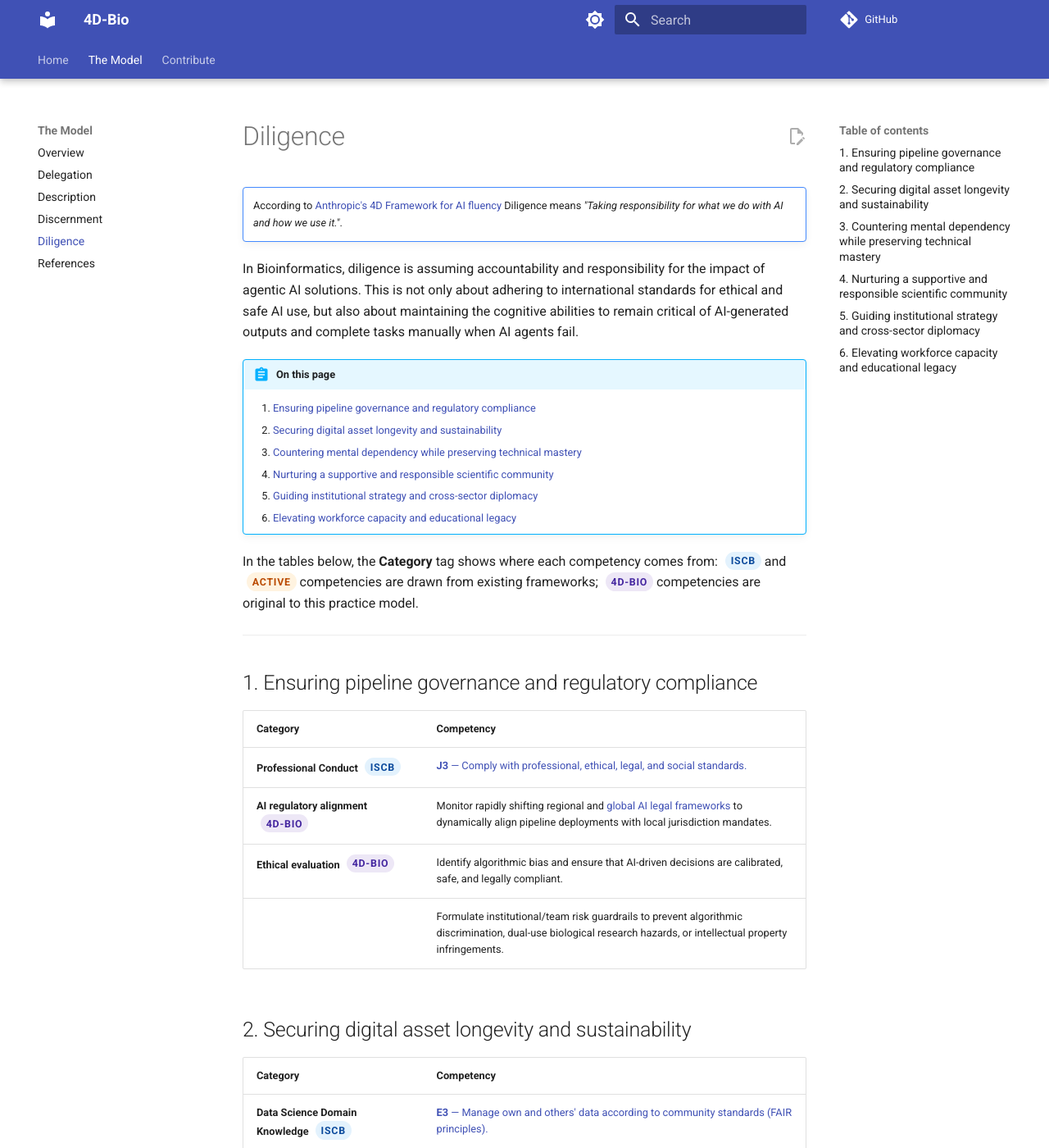
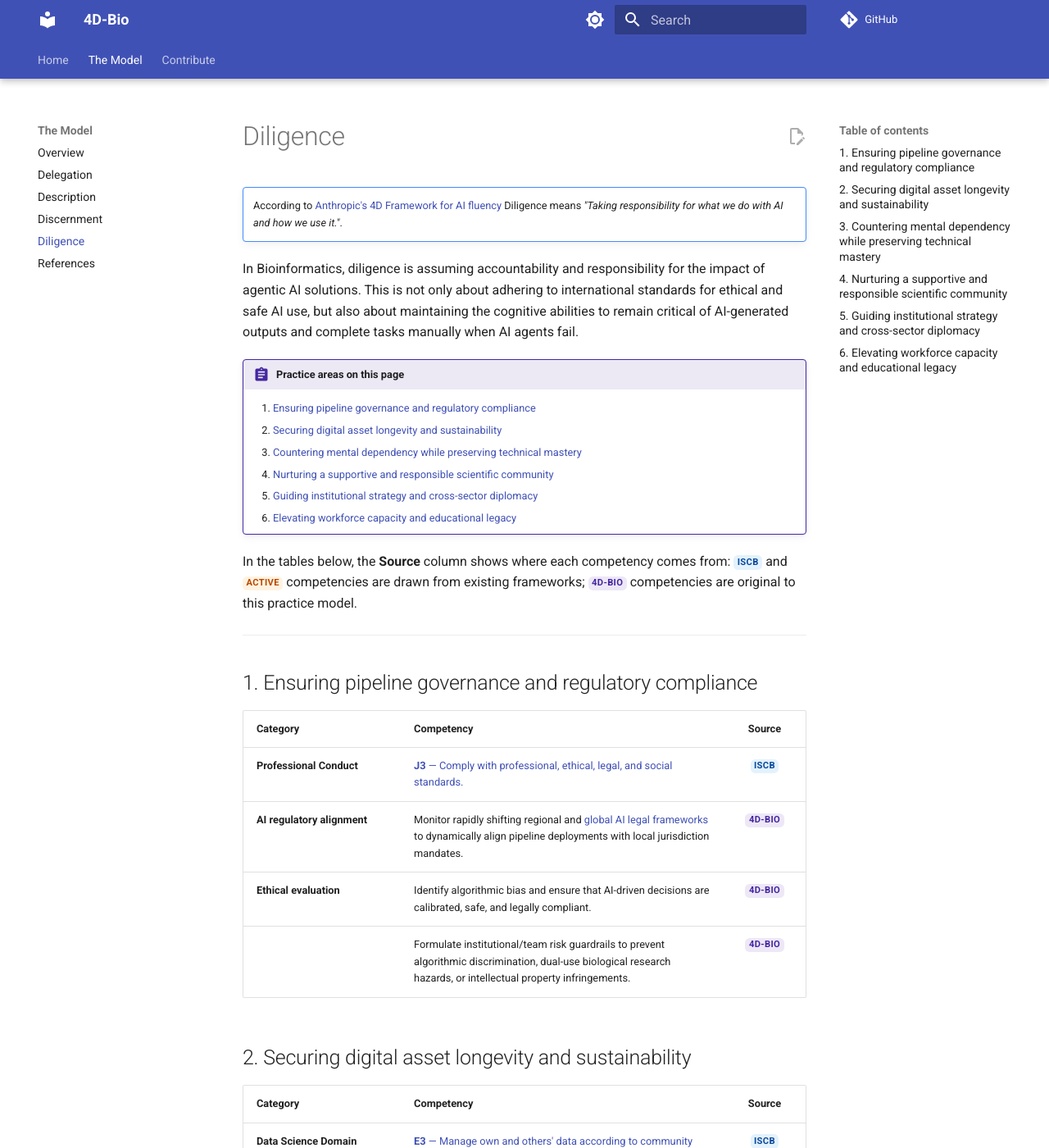
Before and after one commit to larisa-msoto/ai-bioinformatics-practice-model, an MkDocs documentation site: the page built from docs/diligence.md, in a window 1280 px wide and 1400 px high. Shown: the whole window at 82% size. Built offline with MkDocs 1.6.1 and Material for MkDocs 9.7.7, drawn with Linux system fonts in a browser that asks for light colours; comment, search, counter and statistics services are not loaded; some of the changed text lies outside the part shown.

Commit message:
Move source tags to a dedicated Source column; shrink pills; recolour box
- Add a third "Source" column to every practice-area table and move the
  origin pill into it; the Category column is now just the group name
- For ISCB competencies the Source pill is now a link to the same ISCB
  entry as the competency
- Shrink the pills (smaller font, tighter padding) so they read as a quiet
  annotation rather than competing with the row text
- Rename the contents box to "Practice areas on this page" and recolour it
  (border, title tint, icon) to match the 4D-Bio violet tag, incl. dark mode
- Update the intro legend line and the Overview page to describe the Source
  column instead of a category tag

Co-Authored-By: Claude Sonnet 5 <noreply@anthropic.com>

```diff
--- a/docs/diligence.md
+++ b/docs/diligence.md
@@ -5,7 +5,7 @@
 
 In Bioinformatics, diligence is assuming accountability and responsibility for the impact of agentic AI solutions. This is not only about adhering to international standards for ethical and safe AI use, but also about maintaining the cognitive abilities to remain critical of AI-generated outputs and complete tasks manually when AI agents fail.
 
-!!! abstract "On this page"
+!!! abstract "Practice areas on this page"
     1. [Ensuring pipeline governance and regulatory compliance](#1-ensuring-pipeline-governance-and-regulatory-compliance)
     2. [Securing digital asset longevity and sustainability](#2-securing-digital-asset-longevity-and-sustainability)
     3. [Countering mental dependency while preserving technical mastery](#3-countering-mental-dependency-while-preserving-technical-mastery)
@@ -13,7 +13,7 @@ In Bioinformatics, diligence is assuming accountability and responsibility for t
     5. [Guiding institutional strategy and cross-sector diplomacy](#5-guiding-institutional-strategy-and-cross-sector-diplomacy)
     6. [Elevating workforce capacity and educational legacy](#6-elevating-workforce-capacity-and-educational-legacy)
 
-In the tables below, the **Category** tag shows where each competency comes from:
+In the tables below, the **Source** column shows where each competency comes from:
 <span class="tag tag-iscb">ISCB</span> and <span class="tag tag-active">ACTIVE</span> competencies are drawn from existing frameworks;
 <span class="tag tag-4dbio">4D-Bio</span> competencies are original to this practice model.
 
@@ -21,46 +21,46 @@ In the tables below, the **Category** tag shows where each competency comes from
 
 ## 1. Ensuring pipeline governance and regulatory compliance
 
-| Category | Competency |
-|---|---|
-| **Professional Conduct** <span class="tag tag-iscb">ISCB</span> | [**J3** — Comply with professional, ethical, legal, and social standards.](https://competency.ebi.ac.uk/framework/iscb/3.0/competency/details/7946) |
-| **AI regulatory alignment** <span class="tag tag-4dbio">4D-Bio</span> | Monitor rapidly shifting regional and [global AI legal frameworks](https://github.com/melissawm/open-source-ai-contribution-policies) to dynamically align pipeline deployments with local jurisdiction mandates. |
-| **Ethical evaluation** <span class="tag tag-4dbio">4D-Bio</span> | Identify algorithmic bias and ensure that AI-driven decisions are calibrated, safe, and legally compliant. |
-| &nbsp; | Formulate institutional/team risk guardrails to prevent algorithmic discrimination, dual-use biological research hazards, or intellectual property infringements. |
+| Category | Competency | Source |
+| --- | --- | :---: |
+| **Professional Conduct** | [**J3** — Comply with professional, ethical, legal, and social standards.](https://competency.ebi.ac.uk/framework/iscb/3.0/competency/details/7946) | <a class="tag tag-iscb" href="https://competency.ebi.ac.uk/framework/iscb/3.0/competency/details/7946">ISCB</a> |
+| **AI regulatory alignment** | Monitor rapidly shifting regional and [global AI legal frameworks](https://github.com/melissawm/open-source-ai-contribution-policies) to dynamically align pipeline deployments with local jurisdiction mandates. | <span class="tag tag-4dbio">4D-Bio</span> |
+| **Ethical evaluation** | Identify algorithmic bias and ensure that AI-driven decisions are calibrated, safe, and legally compliant. | <span class="tag tag-4dbio">4D-Bio</span> |
+| &nbsp; | Formulate institutional/team risk guardrails to prevent algorithmic discrimination, dual-use biological research hazards, or intellectual property infringements. | <span class="tag tag-4dbio">4D-Bio</span> |
 
 ## 2. Securing digital asset longevity and sustainability
 
-| Category | Competency |
-|---|---|
-| **Data Science Domain Knowledge** <span class="tag tag-iscb">ISCB</span> | [**E3** — Manage own and others' data according to community standards (FAIR principles).](https://competency.ebi.ac.uk/framework/iscb/3.0/competency/details/7941) |
-| **Computer Science Domain Knowledge** <span class="tag tag-iscb">ISCB</span> | [**I3** — Construct and maintain bioinformatics computing infrastructure.](https://competency.ebi.ac.uk/framework/iscb/3.0/competency/details/7945) |
-| &nbsp; | [**G3** — Contribute to the design of user-centric bioinformatics tools.](https://competency.ebi.ac.uk/framework/iscb/3.0/competency/details/7943) |
+| Category | Competency | Source |
+| --- | --- | :---: |
+| **Data Science Domain Knowledge** | [**E3** — Manage own and others' data according to community standards (FAIR principles).](https://competency.ebi.ac.uk/framework/iscb/3.0/competency/details/7941) | <a class="tag tag-iscb" href="https://competency.ebi.ac.uk/framework/iscb/3.0/competency/details/7941">ISCB</a> |
+| **Computer Science Domain Knowledge** | [**I3** — Construct and maintain bioinformatics computing infrastructure.](https://competency.ebi.ac.uk/framework/iscb/3.0/competency/details/7945) | <a class="tag tag-iscb" href="https://competency.ebi.ac.uk/framework/iscb/3.0/competency/details/7945">ISCB</a> |
+| &nbsp; | [**G3** — Contribute to the design of user-centric bioinformatics tools.](https://competency.ebi.ac.uk/framework/iscb/3.0/competency/details/7943) | <a class="tag tag-iscb" href="https://competency.ebi.ac.uk/framework/iscb/3.0/competency/details/7943">ISCB</a> |
 
 ## 3. Countering mental dependency while preserving technical mastery
 
-| Category | Competency |
-|---|---|
-| **Iterative skill development** <span class="tag tag-active">ACTIVE</span> | Counter "cognitive offloading" — the habit of delegating reasoning to tools — by intentionally practicing the "cognitive musculature" of manual coding and statistical reasoning. |
-| **Professional Conduct** <span class="tag tag-iscb">ISCB</span> | [**M3** — Engage in continuing professional development.](https://competency.ebi.ac.uk/framework/iscb/3.0/competency/details/7949) |
+| Category | Competency | Source |
+| --- | --- | :---: |
+| **Iterative skill development** | Counter "cognitive offloading" — the habit of delegating reasoning to tools — by intentionally practicing the "cognitive musculature" of manual coding and statistical reasoning. | <span class="tag tag-active">ACTIVE</span> |
+| **Professional Conduct** | [**M3** — Engage in continuing professional development.](https://competency.ebi.ac.uk/framework/iscb/3.0/competency/details/7949) | <a class="tag tag-iscb" href="https://competency.ebi.ac.uk/framework/iscb/3.0/competency/details/7949">ISCB</a> |
 
 ## 4. Nurturing a supportive and responsible scientific community
 
-| Category | Competency |
-|---|---|
-| **Professional Conduct** <span class="tag tag-iscb">ISCB</span> | [**L3** — Work effectively in teams to accomplish common goals.](https://competency.ebi.ac.uk/framework/iscb/3.0/competency/details/7948) |
-| &nbsp; | [**K3** — Communicate meaningfully with a range of audiences.](https://competency.ebi.ac.uk/framework/iscb/3.0/competency/details/7947) |
-| **Bioscience Domain Knowledge** <span class="tag tag-iscb">ISCB</span> | [**C3** — Have a positive impact on scientific discovery through bioinformatics.](https://competency.ebi.ac.uk/framework/iscb/3.0/competency/details/7939) |
+| Category | Competency | Source |
+| --- | --- | :---: |
+| **Professional Conduct** | [**L3** — Work effectively in teams to accomplish common goals.](https://competency.ebi.ac.uk/framework/iscb/3.0/competency/details/7948) | <a class="tag tag-iscb" href="https://competency.ebi.ac.uk/framework/iscb/3.0/competency/details/7948">ISCB</a> |
+| &nbsp; | [**K3** — Communicate meaningfully with a range of audiences.](https://competency.ebi.ac.uk/framework/iscb/3.0/competency/details/7947) | <a class="tag tag-iscb" href="https://competency.ebi.ac.uk/framework/iscb/3.0/competency/details/7947">ISCB</a> |
+| **Bioscience Domain Knowledge** | [**C3** — Have a positive impact on scientific discovery through bioinformatics.](https://competency.ebi.ac.uk/framework/iscb/3.0/competency/details/7939) | <a class="tag tag-iscb" href="https://competency.ebi.ac.uk/framework/iscb/3.0/competency/details/7939">ISCB</a> |
 
 ## 5. Guiding institutional strategy and cross-sector diplomacy
 
-| Category | Competency |
-|---|---|
-| **Visionary stewardship** <span class="tag tag-4dbio">4D-Bio</span> | Design long-term technical roadmaps, governance models, and sustainability plans to secure the permanent operational longevity of bioinformatics initiatives. |
-| **Scientific diplomacy** <span class="tag tag-4dbio">4D-Bio</span> | Navigate complex negotiations and communicate impact across academia, industry, and government sectors to align competing interests and influence decision makers. |
+| Category | Competency | Source |
+| --- | --- | :---: |
+| **Visionary stewardship** | Design long-term technical roadmaps, governance models, and sustainability plans to secure the permanent operational longevity of bioinformatics initiatives. | <span class="tag tag-4dbio">4D-Bio</span> |
+| **Scientific diplomacy** | Navigate complex negotiations and communicate impact across academia, industry, and government sectors to align competing interests and influence decision makers. | <span class="tag tag-4dbio">4D-Bio</span> |
 
 ## 6. Elevating workforce capacity and educational legacy
 
-| Category | Competency |
-|---|---|
-| **Generational mentorship** <span class="tag tag-4dbio">4D-Bio</span> | Develop early-career talent by actively mentoring them to leverage generative AI systems appropriately, critically, and responsibly. |
-| **Pedagogical dissemination** <span class="tag tag-4dbio">4D-Bio</span> | Design open-access learning resources that leverage cloud and AI technologies to democratize access to scientific discoveries and dismantle structural educational inequities. |
+| Category | Competency | Source |
+| --- | --- | :---: |
+| **Generational mentorship** | Develop early-career talent by actively mentoring them to leverage generative AI systems appropriately, critically, and responsibly. | <span class="tag tag-4dbio">4D-Bio</span> |
+| **Pedagogical dissemination** | Design open-access learning resources that leverage cloud and AI technologies to democratize access to scientific discoveries and dismantle structural educational inequities. | <span class="tag tag-4dbio">4D-Bio</span> |
--- a/docs/stylesheets/extra.css
+++ b/docs/stylesheets/extra.css
@@ -2,21 +2,30 @@
    4D-Bio custom styles
    --------------------------------------------------------------------------- */
 
-/* Category origin tags -----------------------------------------------------
-   Usage in Markdown (needs attr_list):  [ISCB]{ .tag .tag-iscb }
-*/
+/* Category origin tags ---------------------------------------------------- */
+/* Rendered in the table's "Source" column, as <span> or <a> (linked). */
 .md-typeset .tag {
   display: inline-block;
-  padding: 0.05em 0.55em;
-  margin-left: 0.4em;
-  border-radius: 1em;
-  font-size: 0.62rem;
+  padding: 0.02em 0.4em;
+  border-radius: 0.5em;
+  font-size: 0.56rem;
   font-weight: 700;
-  letter-spacing: 0.06em;
+  letter-spacing: 0.03em;
   text-transform: uppercase;
-  vertical-align: 0.12em;
+  line-height: 1.5;
+  vertical-align: 0.1em;
   white-space: nowrap;
-  line-height: 1.7;
+  text-decoration: none;
+}
+
+.md-typeset a.tag {
+  cursor: pointer;
+}
+
+.md-typeset a.tag:hover,
+.md-typeset a.tag:focus {
+  filter: brightness(1.06);
+  text-decoration: none;
 }
 
 .md-typeset .tag-iscb   { background: #e3f2fd; color: #0b4a9c; }
@@ -27,20 +36,57 @@
 [data-md-color-scheme="slate"] .md-typeset .tag-active { background: #5c3210; color: #ffe2c2; }
 [data-md-color-scheme="slate"] .md-typeset .tag-4dbio  { background: #382a63; color: #e0d6ff; }
 
-/* Practice-area tables ---------------------------------------------------- */
+/* Practice-area tables -------------------------------------------------- */
 .md-typeset table:not([class]) th:first-child,
 .md-typeset table:not([class]) td:first-child {
-  width: 32%;
+  width: 28%;
   vertical-align: top;
 }
 
-.md-typeset table:not([class]) td:last-child {
+.md-typeset table:not([class]) td:nth-child(2) {
   vertical-align: top;
 }
 
-/* "On this page" contents strip ---------------------------------------------
-   A compact ordered list inside an `abstract` admonition.
-*/
+/* "Source" column: shrink to content, centred */
+.md-typeset table:not([class]) th:last-child,
+.md-typeset table:not([class]) td:last-child {
+  width: 1%;
+  white-space: nowrap;
+  text-align: center;
+  vertical-align: top;
+}
+
+/* "Practice areas on this page" box — recoloured to match the 4D-Bio tag --- */
+.md-typeset .admonition.abstract,
+.md-typeset details.abstract {
+  border-color: #4527a0;
+}
+
+.md-typeset .abstract > .admonition-title,
+.md-typeset .abstract > summary {
+  background-color: rgba(69, 39, 160, 0.1);
+}
+
+.md-typeset .abstract > .admonition-title::before,
+.md-typeset .abstract > summary::before {
+  background-color: #4527a0;
+}
+
 .md-typeset .admonition.abstract > .admonition-title + ol {
   margin-bottom: 0.4rem;
 }
+
+[data-md-color-scheme="slate"] .md-typeset .admonition.abstract,
+[data-md-color-scheme="slate"] .md-typeset details.abstract {
+  border-color: #8f7ae0;
+}
+
+[data-md-color-scheme="slate"] .md-typeset .abstract > .admonition-title,
+[data-md-color-scheme="slate"] .md-typeset .abstract > summary {
+  background-color: rgba(143, 122, 224, 0.12);
+}
+
+[data-md-color-scheme="slate"] .md-typeset .abstract > .admonition-title::before,
+[data-md-color-scheme="slate"] .md-typeset .abstract > summary::before {
+  background-color: #8f7ae0;
+}
```
Also changed, not shown: docs/delegation.md (+22 -22 lines), docs/description.md (+18 -18 lines), docs/discernment.md (+18 -18 lines), docs/overview.md (+6 -7 lines).
